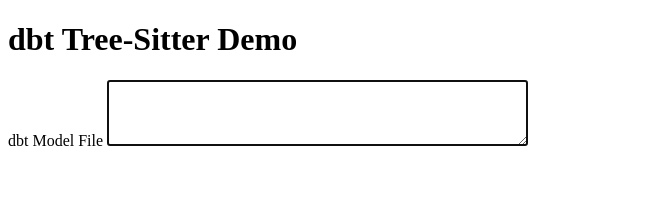
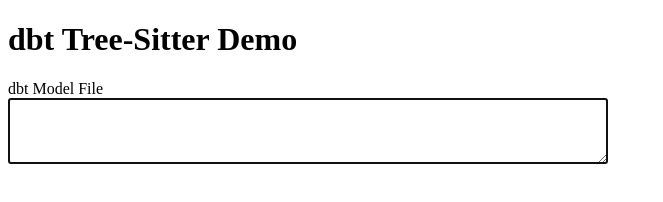
Before and after one commit to dbt-labs/dbt-extractor, a website: page demo/demo.html in a window 1280 px wide. Shown: the whole page, without its empty margins (0-663 px from the left). Drawn offline with Linux system fonts and the light colour scheme.

Commit message:
css vertical alignment

```diff
--- a/demo/demo.html
+++ b/demo/demo.html
@@ -1,13 +1,15 @@
 <!DOCTYPE html>
+
 <html>
     <head>
         <meta content="text/html;charset=utf-8" http-equiv="Content-Type">
         <meta content="utf-8" http-equiv="encoding">
-
+        <link rel="stylesheet" href="style.css">
     </head>
     <body>
         <h1>dbt Tree-Sitter Demo</h1>
 
+        <div class="flex-container">
             <label for="w3review">dbt Model File</label>
             <textarea id="model" name="model" rows="4" cols="50" autofocus=autofocus>
             </textarea>
@@ -15,6 +17,7 @@
             <text id="refs"></text>
             <text id="sources"></text>
             <text id="configs"></text>
+        </div>
     </body>
 </html>
 
--- /dev/null
+++ b/demo/style.css
@@ -0,0 +1,8 @@
+
+.flex-container {
+    display: flex;
+    align-items: left;
+    text-align: left;
+    flex-direction: column;
+    width: 600px;
+}
```
Lines whose indentation alone changed are shown as unchanged.
